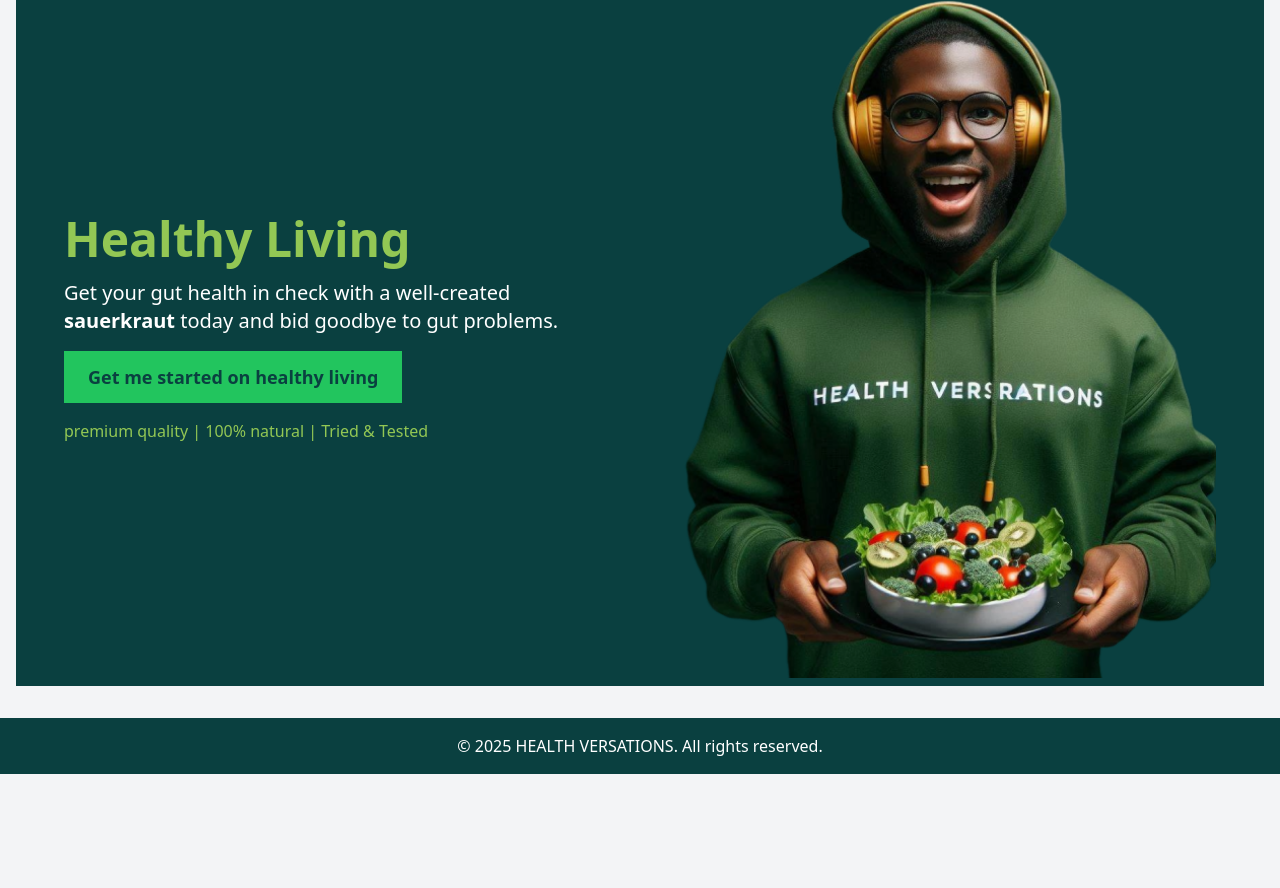
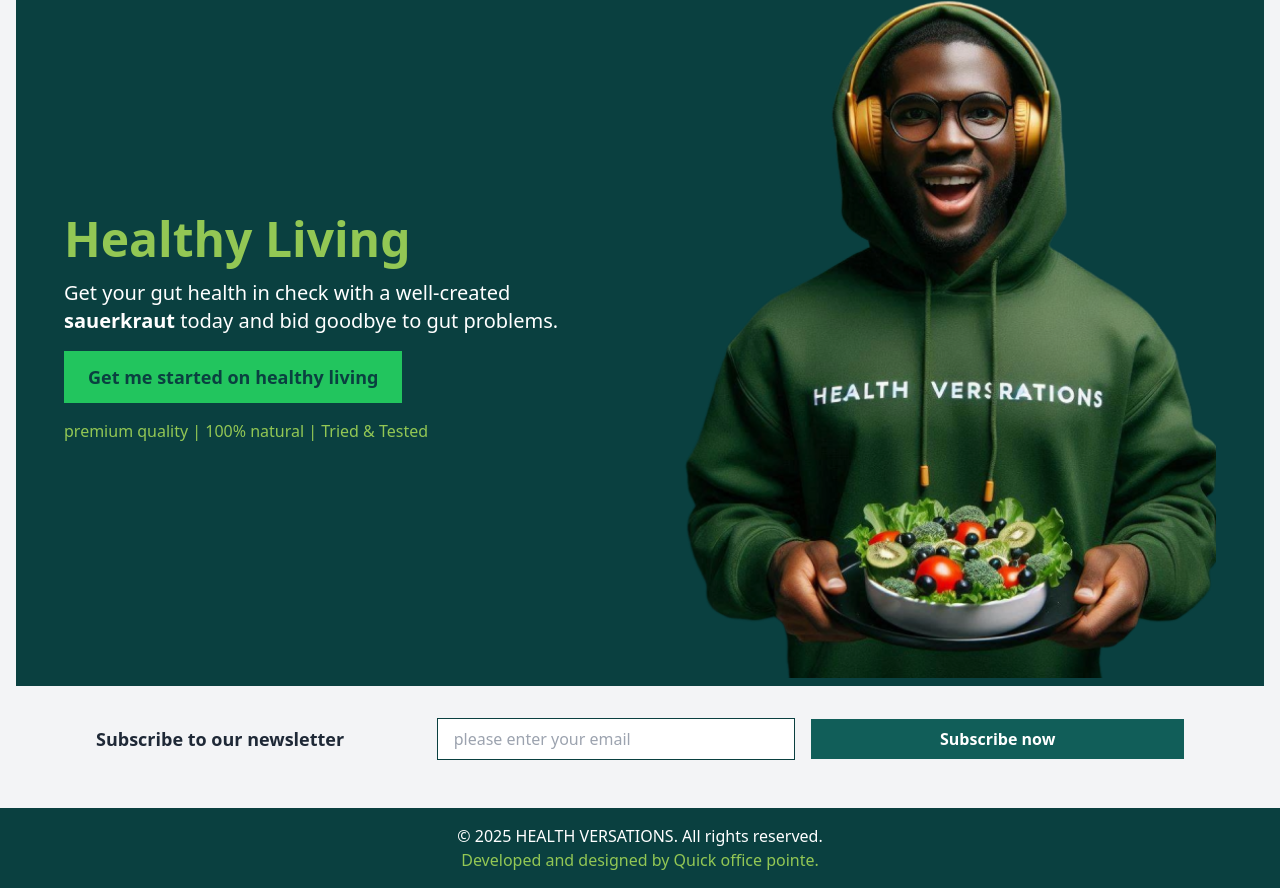
Before and after one commit to 7442charles/Health_Versations, a plain HTML site: page index.html in a window 1280 px wide. Shown: the part 1720-2608 px from the top of the page. Before the commit the page ends 2494 px from the top, so only its background shows below. Drawn offline with nearby package versions, Linux system fonts and the light colour scheme.

Commit message:
news letter done

```diff
--- a/index.html
+++ b/index.html
@@ -209,10 +209,27 @@
         </div>
     </section>
 
+    <!-- NewsLetter Section -->
+    <section class="flex flex-col md:flex-row items-center gap-4  p-4   mx-8 md:mx-20">
+        <span class="text-lg font-bold flex-1 text-center md:text-left">
+          Subscribe to our newsletter
+        </span>
+        <input
+          type="email"
+          placeholder="please enter your email"
+          class="flex-1 px-4 py-2 border border-[#0A4040]  focus:outline-none focus:ring-2 focus:ring-[#0A4040]"
+        />
+        <button class="flex-1 px-6 py-2 text-white bg-teal-800 hover:bg-teal-700 font-bold">
+          Subscribe now
+        </button>
+    </section>
 
-     <!-- Copyright Section -->
+
+
+    <!-- Copyright Section -->
     <footer class="bg-[#0A4040] text-center py-4 mt-8 text-white">
         <p>&copy; <span id="current-year"></span> HEALTH VERSATIONS. All rights reserved.</p>
+        <p style="color: #93C754;">Developed and designed by Quick office pointe. </p>
     </footer>
 
 
```
